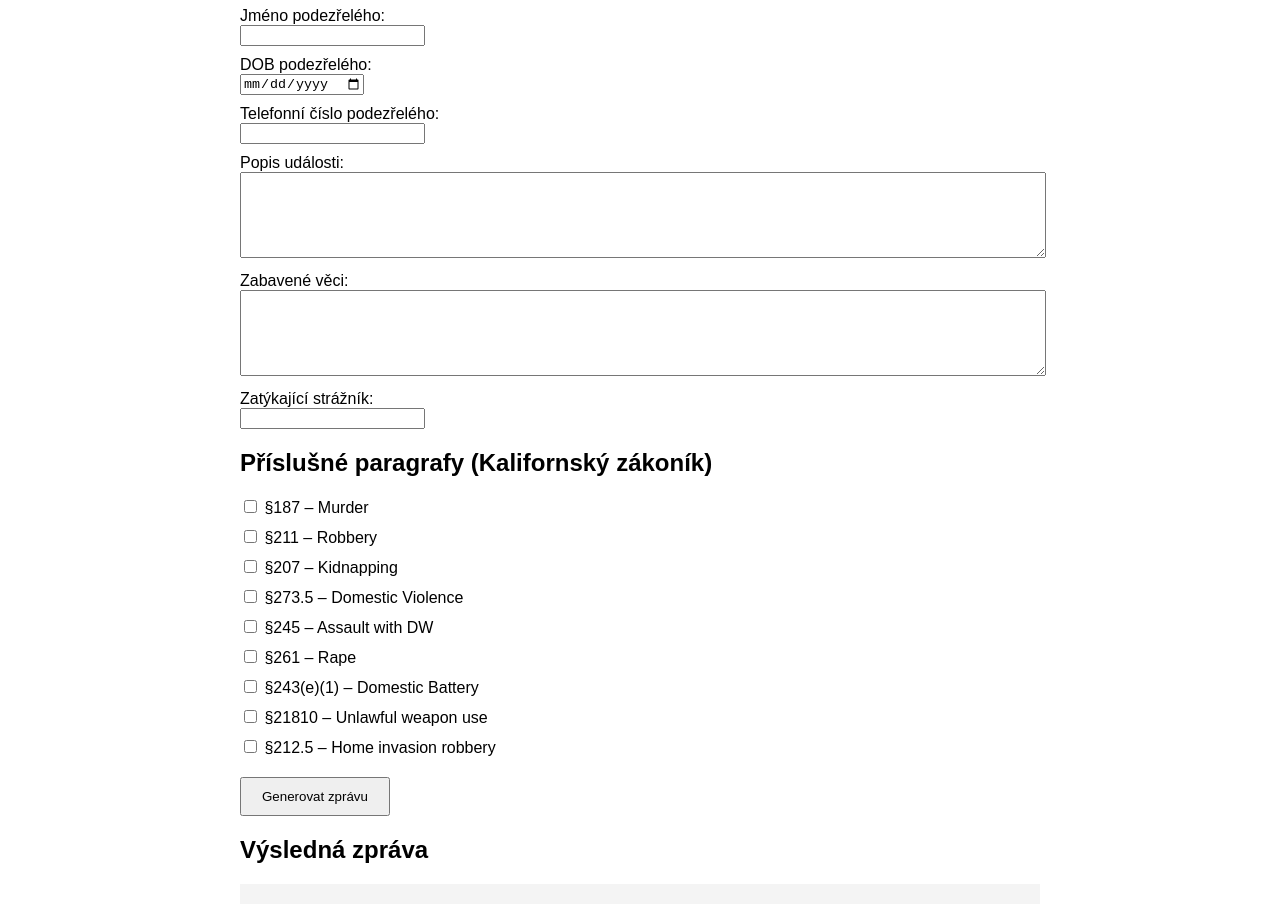
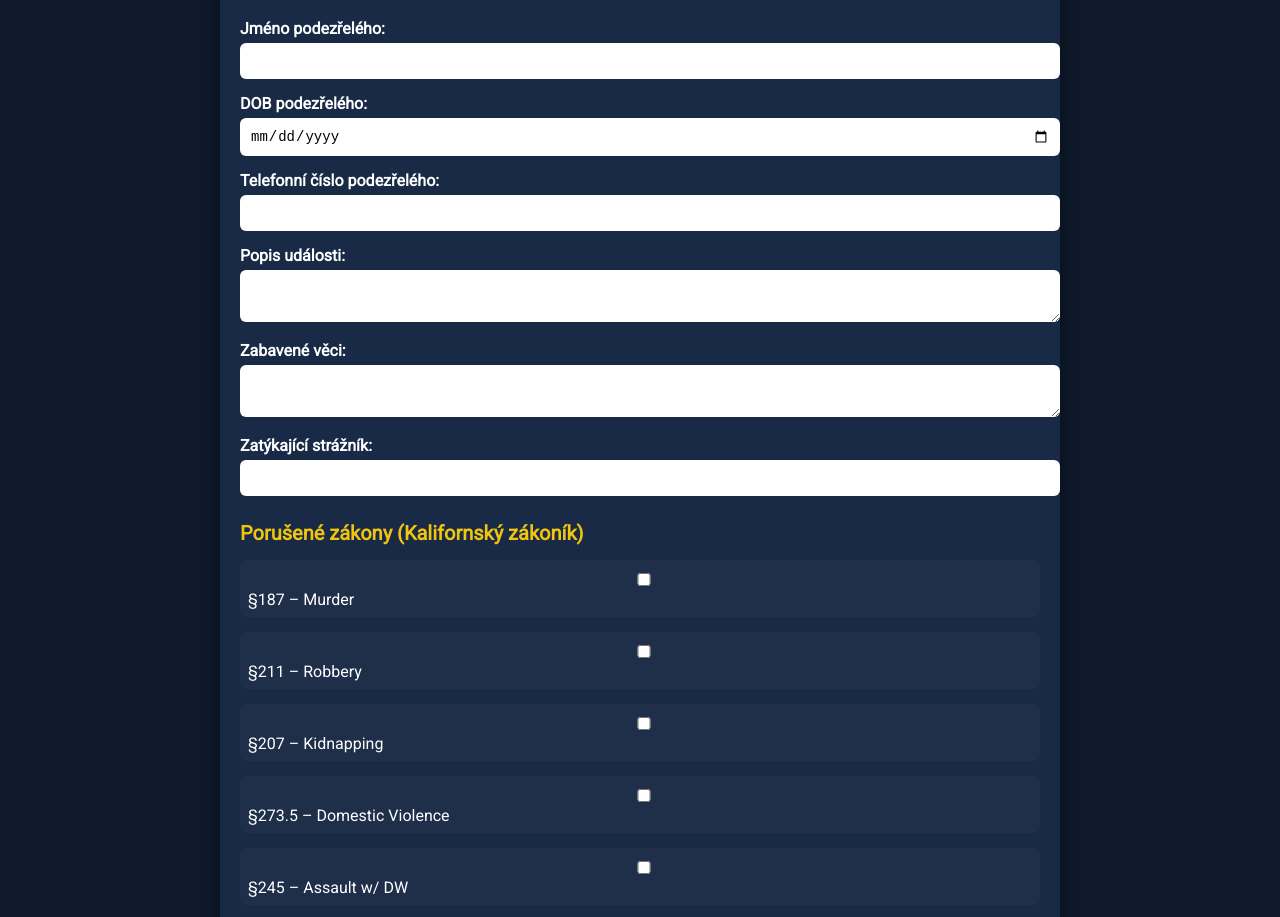
Before and after one commit to pribasek/pomocnik, a plain HTML site: page index.html in a window 1280 px wide. Shown: the part 93-1010 px from the top of the page. Drawn offline with Linux system fonts and the light colour scheme.

Commit message:
Add files via upload

```diff
--- a/index.html
+++ b/index.html
@@ -4,61 +4,150 @@
   <meta charset="UTF-8">
   <meta name="viewport" content="width=device-width, initial-scale=1">
   <title>LSPD Incident Report Generator</title>
+  <link href="https://fonts.googleapis.com/css2?family=Roboto&display=swap" rel="stylesheet">
   <style>
-    body { font-family: Arial, sans-serif; max-width: 800px; margin: auto; padding: 20px; }
-    label { display: block; margin-top: 10px; }
-    textarea { width: 100%; height: 80px; }
-    .laws { margin-top: 20px; }
-    .laws label { display: block; margin-bottom: 5px; }
-    #output { white-space: pre-wrap; background: #f4f4f4; padding: 10px; margin-top: 20px; }
-    button { margin-top: 15px; padding: 10px 20px; }
+    body {
+      font-family: 'Roboto', sans-serif;
+      background-color: #0e1a2b;
+      color: #ffffff;
+      margin: 0;
+      padding: 0;
+    }
+
+    header {
+      background-color: #1f2f4a;
+      padding: 20px;
+      text-align: center;
+      border-bottom: 4px solid #f1c40f;
+    }
+
+    header h1 {
+      margin: 0;
+      font-size: 28px;
+      color: #f1c40f;
+    }
+
+    main {
+      max-width: 800px;
+      margin: auto;
+      padding: 20px;
+      background-color: #182a45;
+      border-radius: 12px;
+      box-shadow: 0 0 15px rgba(0,0,0,0.5);
+    }
+
+    label {
+      display: block;
+      margin-top: 15px;
+      font-weight: bold;
+    }
+
+    input, textarea {
+      width: 100%;
+      padding: 10px;
+      margin-top: 5px;
+      border-radius: 6px;
+      border: none;
+      font-size: 14px;
+    }
+
+    textarea {
+      resize: vertical;
+    }
+
+    .laws {
+      margin-top: 25px;
+    }
+
+    .laws h2 {
+      margin-bottom: 10px;
+      font-size: 20px;
+      color: #f1c40f;
+    }
+
+    .laws label {
+      font-weight: normal;
+      background: #1f2f4a;
+      padding: 8px;
+      border-radius: 6px;
+      margin-bottom: 5px;
+      display: block;
+    }
+
+    button {
+      background-color: #f1c40f;
+      color: #0e1a2b;
+      border: none;
+      border-radius: 8px;
+      padding: 12px 20px;
+      font-size: 16px;
+      margin-top: 20px;
+      cursor: pointer;
+      transition: 0.2s;
+    }
+
+    button:hover {
+      background-color: #d4ac0d;
+    }
+
+    #output {
+      white-space: pre-wrap;
+      background-color: #0e1a2b;
+      padding: 15px;
+      margin-top: 25px;
+      border-radius: 8px;
+      border: 1px solid #f1c40f;
+      font-family: monospace;
+    }
   </style>
 </head>
 <body>
+  <header>
     <h1>LSPD Incident Report Generator</h1>
+  </header>
 
-  <label>Jméno podezřelého:<br>
+  <main>
+    <label>Jméno podezřelého:
       <input type="text" id="suspectName">
     </label>
 
-  <label>DOB podezřelého:<br>
+    <label>DOB podezřelého:
       <input type="date" id="suspectDOB">
     </label>
 
-  <label>Telefonní číslo podezřelého:<br>
+    <label>Telefonní číslo podezřelého:
       <input type="tel" id="suspectPhone">
     </label>
 
-  <label>Popis události:<br>
+    <label>Popis události:
       <textarea id="eventDesc"></textarea>
     </label>
 
-  <label>Zabavené věci:<br>
+    <label>Zabavené věci:
       <textarea id="seizedItems"></textarea>
     </label>
 
-  <label>Zatýkající strážník:<br>
+    <label>Zatýkající strážník:
       <input type="text" id="arrestingOfficer">
     </label>
 
     <div class="laws">
-    <h2>Příslušné paragrafy (Kalifornský zákoník)</h2>
-    <label><input type="checkbox" value="Penal Code §187 – Murder: trest smrti, doživotí nebo 15 let-toživot."> §187 – Murder</label>
-    <label><input type="checkbox" value="Penal Code §211 – Robbery: 2–5 let (pokud střelná zbraň, 3–9 let)."> §211 – Robbery</label>
-    <label><input type="checkbox" value="Penal Code §207 – Kidnapping: 2–9 let (1–25 let/jakékoli zranění)."> §207 – Kidnapping</label>
-    <label><input type="checkbox" value="Penal Code §273.5 – Domestic Violence: až 4 roky."> §273.5 – Domestic Violence</label>
-    <label><input type="checkbox" value="Penal Code §245 – Assault with a Deadly Weapon: 2–4 roky."> §245 – Assault with DW</label>
-    <label><input type="checkbox" value="Penal Code §261 – Rape: 3, 6 nebo 8 let."> §261 – Rape</label>
-    <label><input type="checkbox" value="Penal Code §243(e)(1) – Domestic Battery: pokuta a/nebo až 1 rok."> §243(e)(1) – Domestic Battery</label>
-    <label><input type="checkbox" value="Penal Code §21810 – Unlawful use of weapon: pokuta a/nebo vězení dle typu."> §21810 – Unlawful weapon use</label>
-    <label><input type="checkbox" value="Penal Code §212.5 – Home invasion robbery: trest zvýšen až na 3 roky navíc."> §212.5 – Home invasion robbery</label>
-    <!-- Přidej další podle potřeby -->
+      <h2>Porušené zákony (Kalifornský zákoník)</h2>
+      <label><input type="checkbox" value="§187 – Murder: Trest smrti / doživotí / 15 let-toživot."> §187 – Murder</label>
+      <label><input type="checkbox" value="§211 – Robbery: 2–5 let (se zbraní 3–9 let)."> §211 – Robbery</label>
+      <label><input type="checkbox" value="§207 – Kidnapping: 2–9 let."> §207 – Kidnapping</label>
+      <label><input type="checkbox" value="§273.5 – Domestic Violence: až 4 roky."> §273.5 – Domestic Violence</label>
+      <label><input type="checkbox" value="§245 – Assault with a Deadly Weapon: 2–4 roky."> §245 – Assault w/ DW</label>
+      <label><input type="checkbox" value="§261 – Rape: 3, 6 nebo 8 let."> §261 – Rape</label>
+      <label><input type="checkbox" value="§243(e)(1) – Domestic Battery: až 1 rok vězení."> §243(e)(1) – Domestic Battery</label>
+      <label><input type="checkbox" value="§21810 – Unlawful Weapon Use: pokuta a/nebo vězení."> §21810 – Unlawful Weapon</label>
+      <label><input type="checkbox" value="§212.5 – Home Invasion Robbery: +3 roky navíc."> §212.5 – Home Invasion</label>
     </div>
 
     <button onclick="generateReport()">Generovat zprávu</button>
 
-  <h2>Výsledná zpráva</h2>
     <div id="output"></div>
+  </main>
 
   <script>
     function generateReport() {
@@ -71,14 +160,14 @@
       const checked = Array.from(document.querySelectorAll('.laws input:checked'))
         .map(cb => cb.value);
 
-      let report = `--- INCIDENT REPORT ---\n\n`;
-      report += `Suspect Name: ${name}\n`;
-      report += `DOB: ${dob}\n`;
-      report += `Phone: ${phone}\n\n`;
-      report += `Event Description:\n${eventDesc}\n\n`;
-      report += `Seized Items:\n${seized}\n\n`;
-      report += `Arresting Officer: ${officer}\n\n`;
-      report += `Applicable Laws:\n`;
+      let report = `--- LSPD INCIDENT REPORT ---\n\n`;
+      report += `🕵️‍♂️ Podezřelý: ${name}\n`;
+      report += `📅 Datum narození: ${dob}\n`;
+      report += `📞 Telefon: ${phone}\n\n`;
+      report += `📄 Popis události:\n${eventDesc}\n\n`;
+      report += `📦 Zabavené věci:\n${seized}\n\n`;
+      report += `👮 Zatýkající strážník: ${officer}\n\n`;
+      report += `📚 Porušené zákony:\n`;
       checked.forEach(l => report += `- ${l}\n`);
 
       document.getElementById('output').textContent = report;
```
Lines whose indentation alone changed are shown as unchanged.
